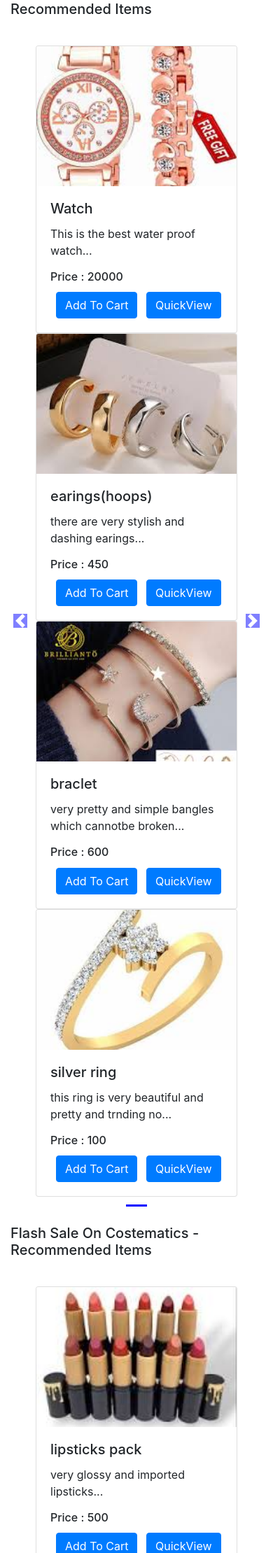
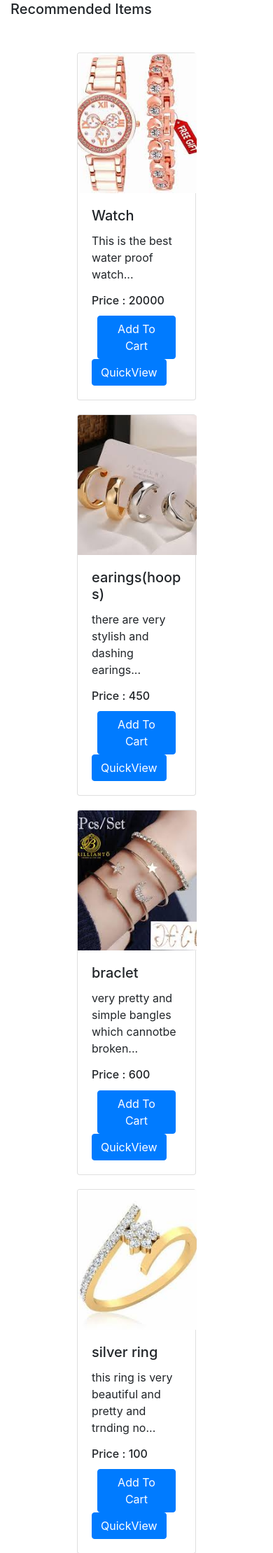
Before and after one commit to Laiba586/MyAwesomeCart, a Django app: page /shop/ in a window 390 px wide. Shown: the part 103-2322 px from the top of the page at 70% size. Run offline with Django 3.2, Linux system fonts and the light colour scheme; data comes from the database, SQL or seed files in the repository; some libraries are stand-ins or nearby versions.

Commit message:
edit css style of shop/index.html

```diff
--- a/shop/templates/shop/index.html
+++ b/shop/templates/shop/index.html
@@ -3,42 +3,30 @@
 
 {% block css %}
 <style>
-  @media (max-width: 768px) {
 .card {
-      width: 100% !important;
-    }
-    .carousel-control-prev,
-    .carousel-control-next {
-      padding-top: 0;
-    }
+  width: 170px !important;
+  margin: 10px !important;
+  display: inline-block;
+  vertical-align: top;
 }
 
-  .carousel-indicators .active {
-    background-color: blue;
-  }
-
-  .card-img-top {
-    width: 100%;
+.card img {
+  width: 170px;
   height: 200px;
   object-fit: cover;
 }
 
-  .carousel-control-prev-icon,
-  .carousel-control-next-icon {
-    background-color: blue;
-  }
-
-  .carousel-indicators {
-    bottom: -40px;
-  }
-
-  .carousel-inner .carousel-item > div {
+.row {
   display: flex;
+  flex-wrap: wrap;
   justify-content: center;
 }
 
+@media (max-width: 768px) {
   .card {
-    margin: auto;
+    width: 170px !important;
+    margin: 10px auto !important;
+  }
 }
 </style>
 {% endblock %}
```
Lines whose indentation alone changed are shown as unchanged.
